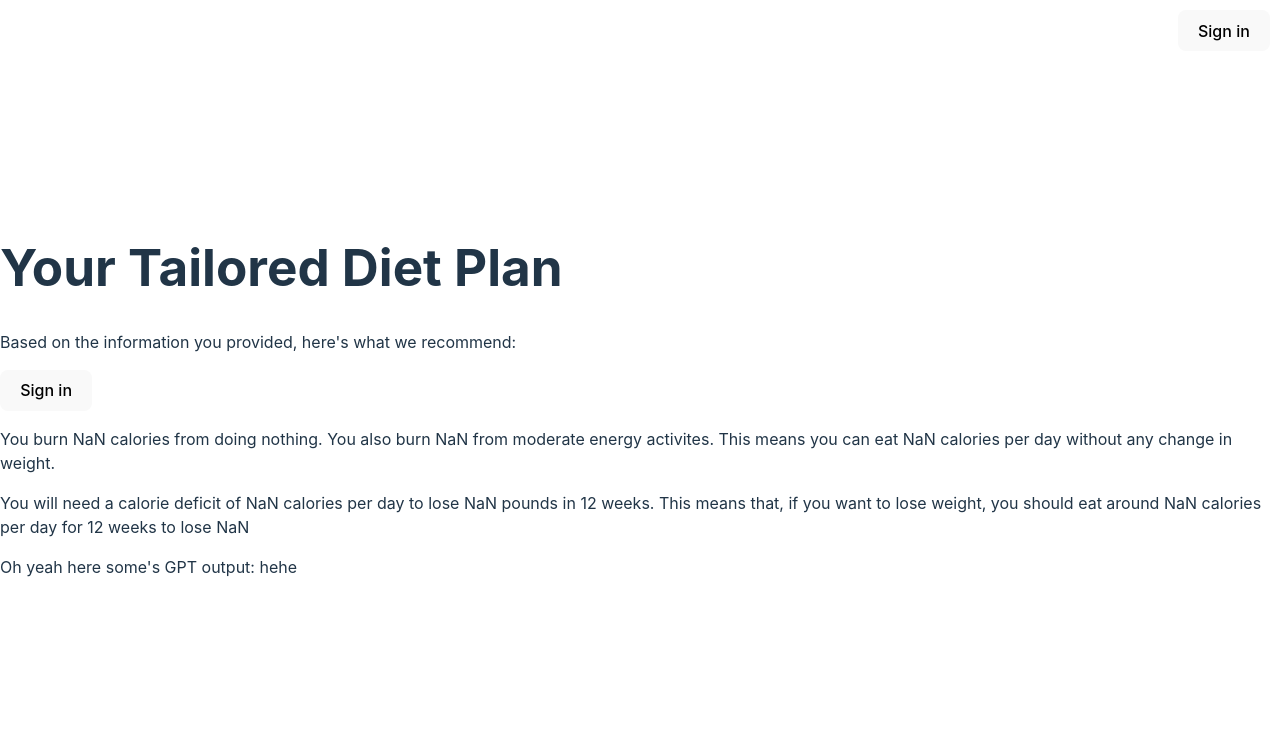
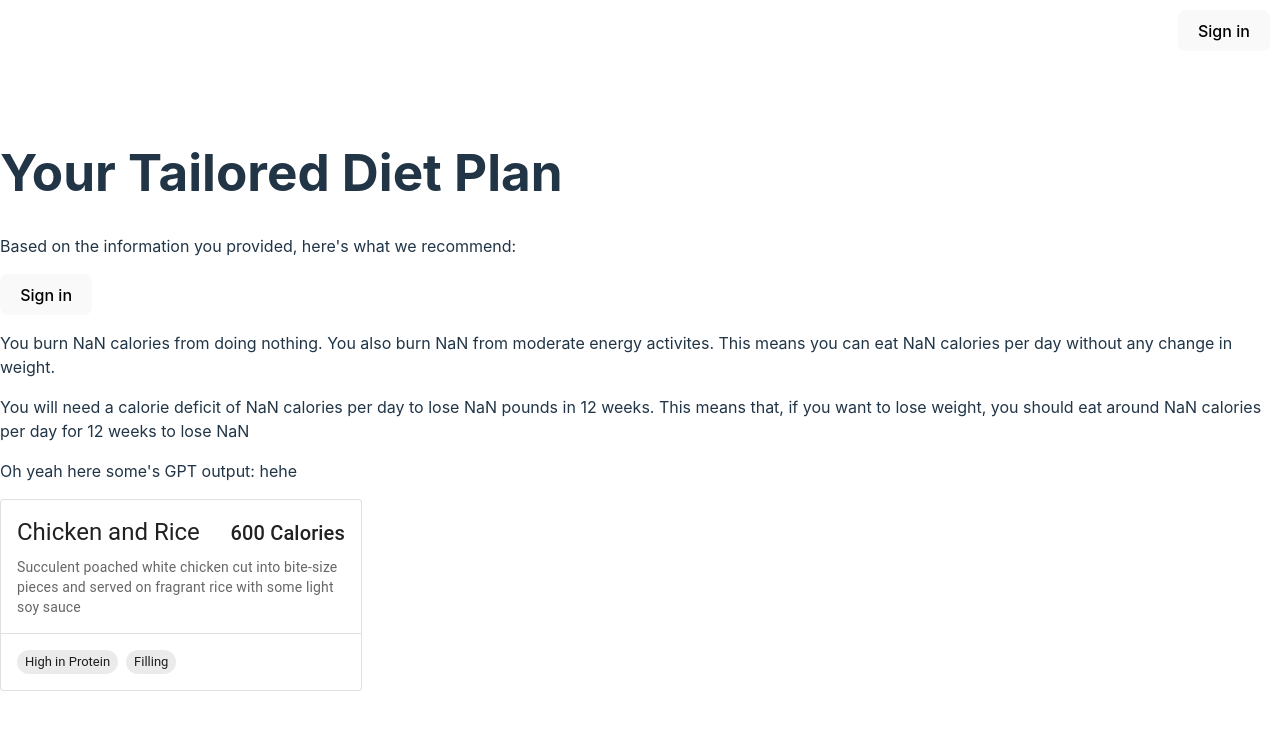
Before and after one commit to gus-droid/PARTIALJOBS, a React (Vite) app in the folder clerk-react/: page / in a window 1280 px wide. Both pictures are taken after typing "Sample", "Sample", "Sample", "Sample", "Sample", "Sample" into the empty fields and a click on the button "SUBMIT". Shown: the top 730 px of the page. Built offline with nearby package versions, Linux system fonts and the light colour scheme; no server answers; the HTML template or start-up script is replaced by a standard one.

Commit message:
Added MealCard function as Proof of concept

```diff
--- a/clerk-react/src/ResultPage.tsx
+++ b/clerk-react/src/ResultPage.tsx
@@ -1,5 +1,6 @@
 import { useEffect, useState } from 'react';
 import { useLocation } from 'react-router-dom';
+import { Card, TextField, Button, Box, Typography, CssBaseline, Chip, Stack, Divider } from '@mui/material';
 import { SignedIn, SignedOut, SignInButton, UserButton } from '@clerk/clerk-react';
 import { ExerciseLevel, calculate_bmr, calorie_delta_goal, energy_delta } from './calorie_math';
 import {chatCompletion} from './OpenAI';
@@ -35,6 +36,39 @@ const ResultPage = () => {
         console.log(test_chatgpt);
     }, []);
 
+    function MealCard() {
+        return (
+            <Card variant="outlined" sx={{ maxWidth: 360 }}>
+                <Box sx={{ p: 2 }}>
+                    <Stack
+                    direction="row"
+                    sx={{ justifyContent: 'space-between', alignItems: 'center' }}
+                    >
+                    <Typography gutterBottom variant="h5" component="div">
+                        Chicken and Rice
+                    </Typography>
+                    <Typography gutterBottom variant="h6" component="div">
+                        600 Calories
+                    </Typography>
+                    </Stack>
+                    <Typography variant="body2" sx={{ color: 'text.secondary' }}>
+                    Succulent poached white chicken cut into bite-size pieces and served on fragrant rice with some light soy sauce
+                    </Typography>
+                </Box>
+                <Divider />
+                <Box sx={{ p: 2 }}>
+                    {/* <Typography gutterBottom variant="body2">
+                    Select type
+                    </Typography> */}
+                    <Stack direction="row" spacing={1}>
+                    <Chip label="High in Protein" size="small" />
+                    <Chip label="Filling" size="small" />
+                    </Stack>
+                </Box>
+            </Card>
+        );
+    }
+
     return (
         <div>
             <h1>Your Tailored Diet Plan</h1>
@@ -50,6 +84,7 @@ const ResultPage = () => {
             <p>You will need a calorie deficit of {in_12_weeks} calories per day to lose {weight - target_weight} pounds in 12 weeks. This means that, if you want to lose weight, you should eat around {bmr + energy_cal + in_12_weeks} calories per day for 12 weeks to lose {weight - target_weight}</p>
 
             <p>Oh yeah here some's GPT output: {test_chatgpt}</p>
+            <MealCard />
         </div>
     );
 };
```
